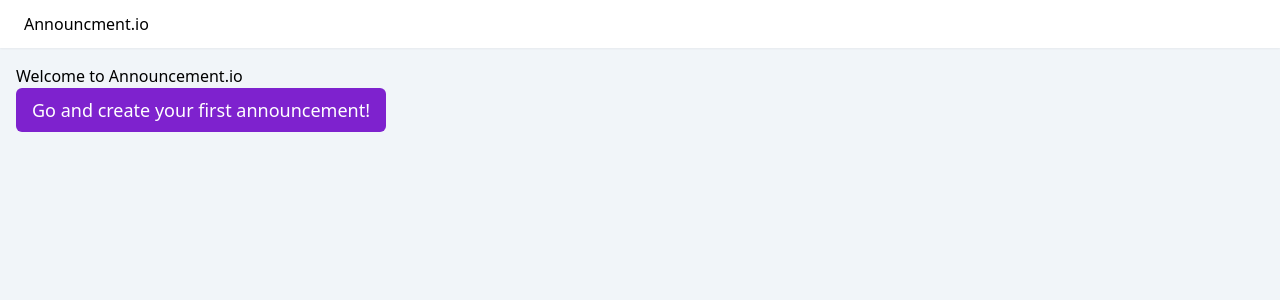
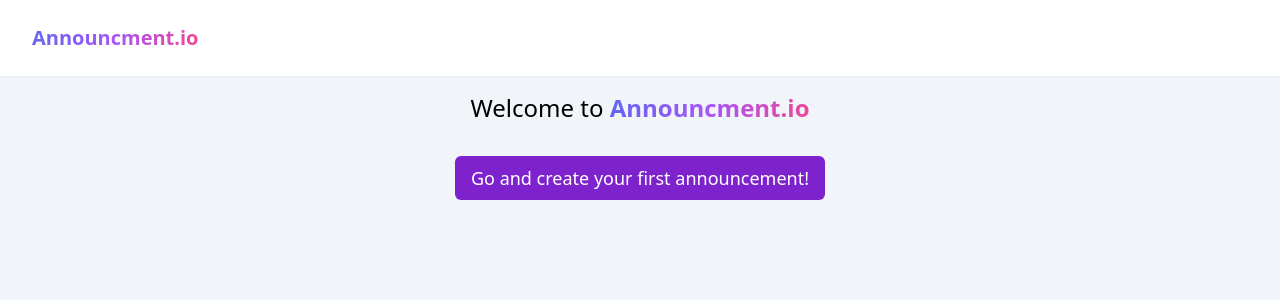
Before and after one commit to tmrsl/announcement-test, a React (Create React App) app: page / in a window 1280 px wide. Shown: the top 300 px of the page. Built offline with nearby package versions, Linux system fonts and the light colour scheme.

Commit message:
general UX improvements, minor adjustments

```diff
--- a/src/App.js
+++ b/src/App.js
@@ -1,25 +1,35 @@
-import { Routes, Route, Link } from 'react-router-dom';
+import { Routes, Route, Link, useMatch } from 'react-router-dom';
 
 // Pages
 import Home from './pages/Home';
 import Announcements from './pages/Announcements';
 import AnnouncementDetails from './pages/AnnouncementDetails';
 
+import Button from './components/UI/Button';
+
 function App() {
+  const isDetailRoute = useMatch('announcements/:id');
+
   return (
     <div className="min-h-screen flex flex-col bg-slate-100">
-      <header className="flex items-center justify-between bg-white shadow-sm">
-        <div className="container mx-auto flex items-center justify-between py-3 px-6">
-          <Link to="/announcements">
-            <span>Announcment.io</span>
+      <header className="flex items-center justify-between py-4 bg-white shadow-sm">
+        <div className="container mx-auto flex items-center justify-between px-8 min-h-[44px]">
+          <Link to="/">
+            <span className="text-xl text-transparent font-semibold bg-clip-text bg-gradient-to-r from-indigo-500 via-purple-500 to-pink-500">
+              Announcment.io
+            </span>
           </Link>
 
-          {/* <Button onClick={() => setIsFormVisible(true)}>Add new annoncement</Button> */}
+          {isDetailRoute && (
+            <Link to="/announcements">
+              <Button>Manage Announcments</Button>
+            </Link>
+          )}
         </div>
       </header>
 
       <main className="flex flex-grow p-4 overflow-y-auto">
-        <div className="container mx-auto">
+        <div className="container mx-auto flex flex-grow">
           <Routes>
             <Route path="/" element={<Home />} />
             <Route path="/announcements" element={<Announcements />} />
--- a/src/components/Announcements/AnnouncementItem.js
+++ b/src/components/Announcements/AnnouncementItem.js
@@ -15,7 +15,7 @@ const AnnouncementItem = ({ onEditAnnouncement, announcement, onDeleteItem, view
 
   return (
     <li
-      className="flex items-center gap-4 p-2 w-fullborder-solid border-2 border-gray-200 rounded-md hover:bg-zinc-300 ease-in duration-300"
+      className="flex items-center gap-4 p-2 w-fullborder-solid border-2 border-gray-200 rounded-md hover:bg-gray-100 duration-300"
       key={announcement.id}
     >
       <span className="mr-auto">{announcement.title}</span>
--- a/src/components/UI/Modal.js
+++ b/src/components/UI/Modal.js
@@ -7,9 +7,18 @@ const Backdrop = (props) => {
 };
 
 const Modal = (props) => {
+  const backdropClickHandler = () => {
+    // eslint-disable-next-line no-restricted-globals
+    const confirmed = confirm('Are you sure to close?');
+
+    if (confirmed) {
+      props.onCancel();
+    }
+  };
+
   return (
     <Fragment>
-      {ReactDOM.createPortal(<Backdrop onCancel={props.onCancel} />, document.getElementById('backdrop-root'))}
+      {ReactDOM.createPortal(<Backdrop onCancel={backdropClickHandler} />, document.getElementById('backdrop-root'))}
       {ReactDOM.createPortal(
         <Card
           className={`fixed top-1/2 left-1/2 -translate-x-1/2 -translate-y-1/2 w-[600px] p-8 z-20 overflow-hidden ${props.className}`}
--- a/src/pages/AnnouncementDetails.js
+++ b/src/pages/AnnouncementDetails.js
@@ -44,9 +44,9 @@ export default function AnnouncementDetails(props) {
   const relativeAnnouncements = currentAnnouncement ? buildTopSimilar(announcementsList, currentAnnouncement) : [];
 
   return (
-    <div>
+    <div className="flex flex-grow">
       {currentAnnouncement ? (
-        <div className="flex flex-col gap-8">
+        <div className="flex flex-col flex-grow gap-8">
           <Card className="flex flex-col p-6">
             <h2 className="text-2xl mb-4">{currentAnnouncement.title}</h2>
             <h3 className="text-lg mb-6">{currentAnnouncement.description}</h3>
@@ -59,11 +59,15 @@ export default function AnnouncementDetails(props) {
             <h2 className="text-2xl mb-4">Relative announcements (top 3)</h2>
 
             <ul className="flex flex-col gap-1 list-none">
-              {relativeAnnouncements.map((announcement) => (
-                <Link key={announcement.id} to={`/announcements/${announcement.id}`}>
-                  <AnnouncementItem announcement={announcement} viewOnly />
-                </Link>
-              ))}
+              {relativeAnnouncements.length ? (
+                relativeAnnouncements.map((announcement) => (
+                  <Link key={announcement.id} to={`/announcements/${announcement.id}`}>
+                    <AnnouncementItem announcement={announcement} viewOnly />
+                  </Link>
+                ))
+              ) : (
+                <div>Seems like this announcement is quite unique and there are no similar ones</div>
+              )}
             </ul>
           </Card>
         </div>
--- a/src/pages/Announcements.js
+++ b/src/pages/Announcements.js
@@ -47,7 +47,7 @@ const Announcements = () => {
   };
 
   return (
-    <div>
+    <div className="flex flex-grow">
       {isFormVisible && (
         <Modal onCancel={closeModalHandler}>
           <AddAnnouncement
--- a/src/pages/Home.js
+++ b/src/pages/Home.js
@@ -3,8 +3,13 @@ import { Link } from 'react-router-dom';
 
 const Home = () => {
   return (
-    <div>
-      <h1>Welcome to Announcement.io</h1>
+    <div className="flex flex-col flex-grow items-center">
+      <h1 className="text-2xl mb-8">
+        Welcome to{' '}
+        <span className="text-transparent font-semibold bg-clip-text bg-gradient-to-r from-indigo-500 via-purple-500 to-pink-500">
+          Announcment.io
+        </span>
+      </h1>
 
       <Link to="/announcements">
         <Button>Go and create your first announcement!</Button>
```
